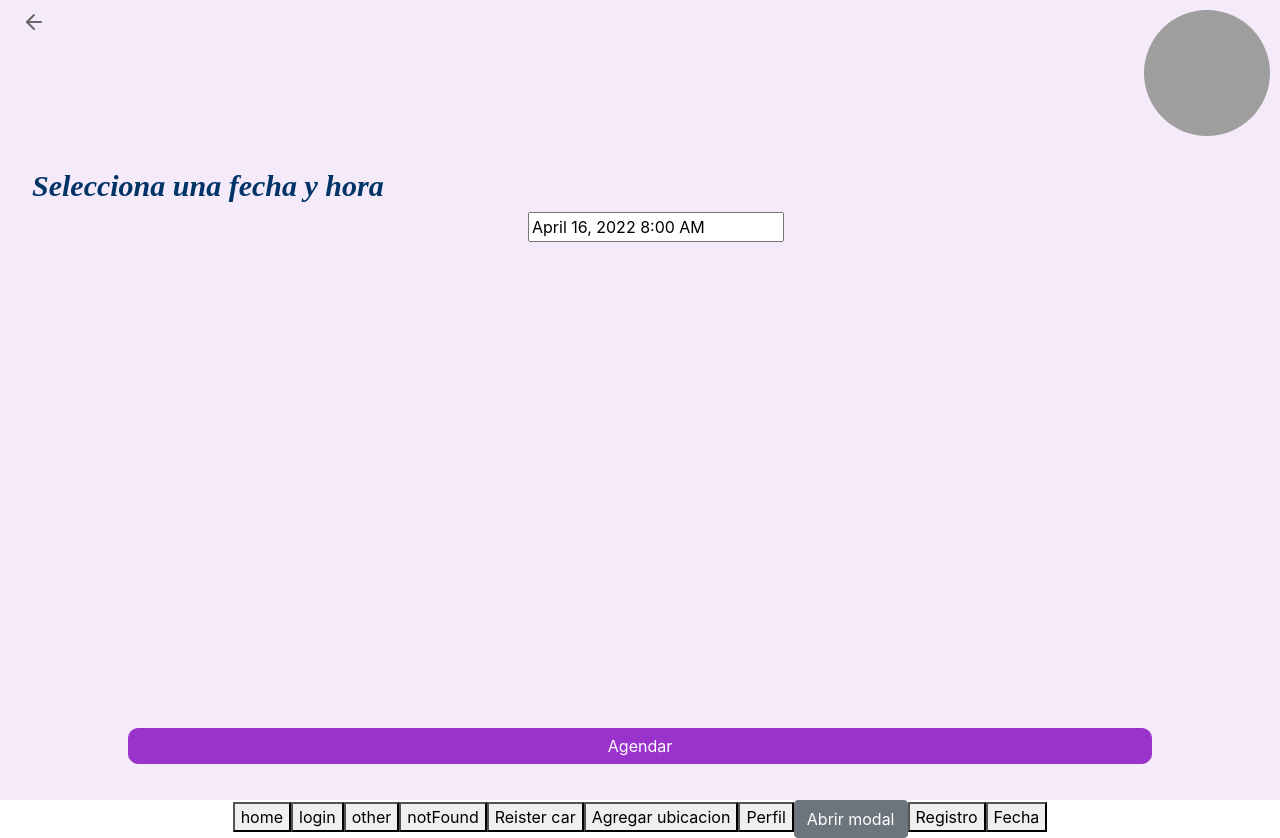
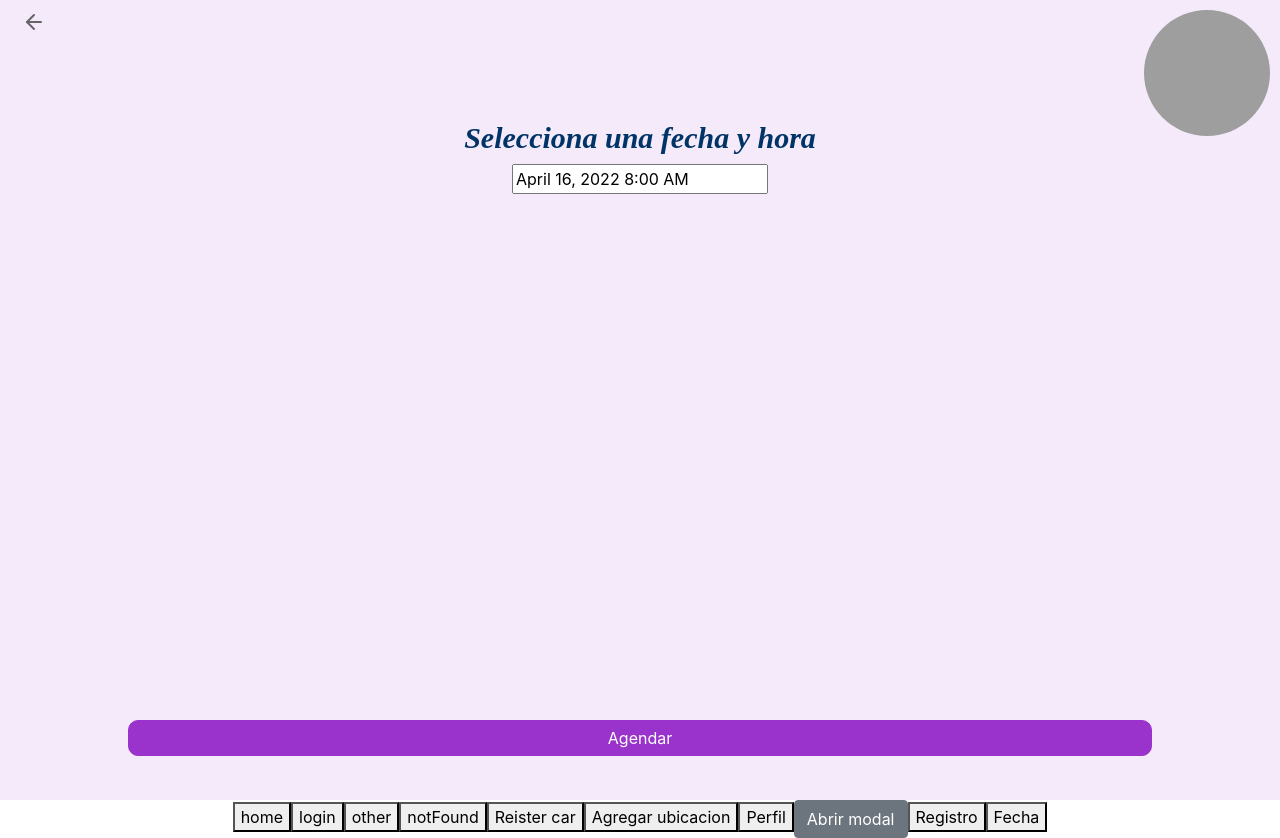
Before and after one commit to jimeneab/washak-ui, a React (Create React App) app: page /fecha in a window 1280 px wide. Built offline with nearby package versions, Linux system fonts and the light colour scheme; grey boxes are pictures that could not be loaded.

Commit message:
some changes

```diff
--- a/src/App.js
+++ b/src/App.js
@@ -25,6 +25,7 @@ function App() {
       <ModalComponent isShowModal={isShowModal} setIsShowModal={setIsShowModal}/>
       <Routes>
         <Route path='/' element={<Login />} />
+        <Route path='/login' element={<Login />} />
         <Route path='/registro' element={<Register />} />
         <Route path='/other' element={<Other />} />
         <Route path='/notFound' element={<NotFound />} />
--- a/src/Views/AddPosition/AddPosition.js
+++ b/src/Views/AddPosition/AddPosition.js
@@ -1,4 +1,4 @@
-import React from "react";
+import React, { useState } from "react";
 import Button from "../../Components/Button/Button";
 import { Search, ArrowLeft } from 'react-feather'
 import MapView from "../../Components/MapView/Mapview";
@@ -7,6 +7,14 @@ import './AddPosition.css'
 
 
 const AddPosition = () => {
+
+    const [address, setAddress] = useState({})
+
+    const addressHandler = event => {
+        const direction = event.target.value
+        console.log(address)
+        setAddress({...address, direction})
+    }
 
     return(
         <section className="add-position">
@@ -21,7 +29,7 @@ const AddPosition = () => {
                 <form>
                     <div className="add-position-input">
                         <Search color="#666666" width={'20px'} className="mx-1"/>
-                        <input type={'email'} placeholder='Calle #, Colonia, Ciudad, Estado' className="mx-1"/>
+                        <input type={'email'} placeholder='Calle #, Colonia, Ciudad, Estado' className="mx-1" onChange={addressHandler}/>
                     </div>
                 </form>
                 <div className="map-container">
--- a/src/Views/PickDate/index.css
+++ b/src/Views/PickDate/index.css
@@ -10,10 +10,10 @@
  }
 
  .date-body{
-    height: 70%;
-    text-align:center;
-    margin-top: 3rem;
-    margin-left: 2rem;
+    height: 75%;
+    display: flex;
+    flex-direction: column;
+    align-items: center;
 }
 
 .date-body h1{
--- a/src/Views/Register/register.js
+++ b/src/Views/Register/register.js
@@ -39,7 +39,7 @@ const Register = () => {
                         <User color="#666666" width={'20px'} className="mx-1" />
                         <input type="text" placeholder="Usuario" name="User" className="mx-1" onChange={formHandlerUser}/>
                     </div>
-                    <div className="profile-input">
+                    <div className="register-input">
                         <User color="#666666" width={'20px'} className="mx-1" />
                         <input type="text" placeholder="Apellido" name="lastName" className="mx-1" onChange={formHandlerUser}/>
                     </div>
```
Also changed, not shown: src/Views/PickDate/index.js (+0 -7 lines).
